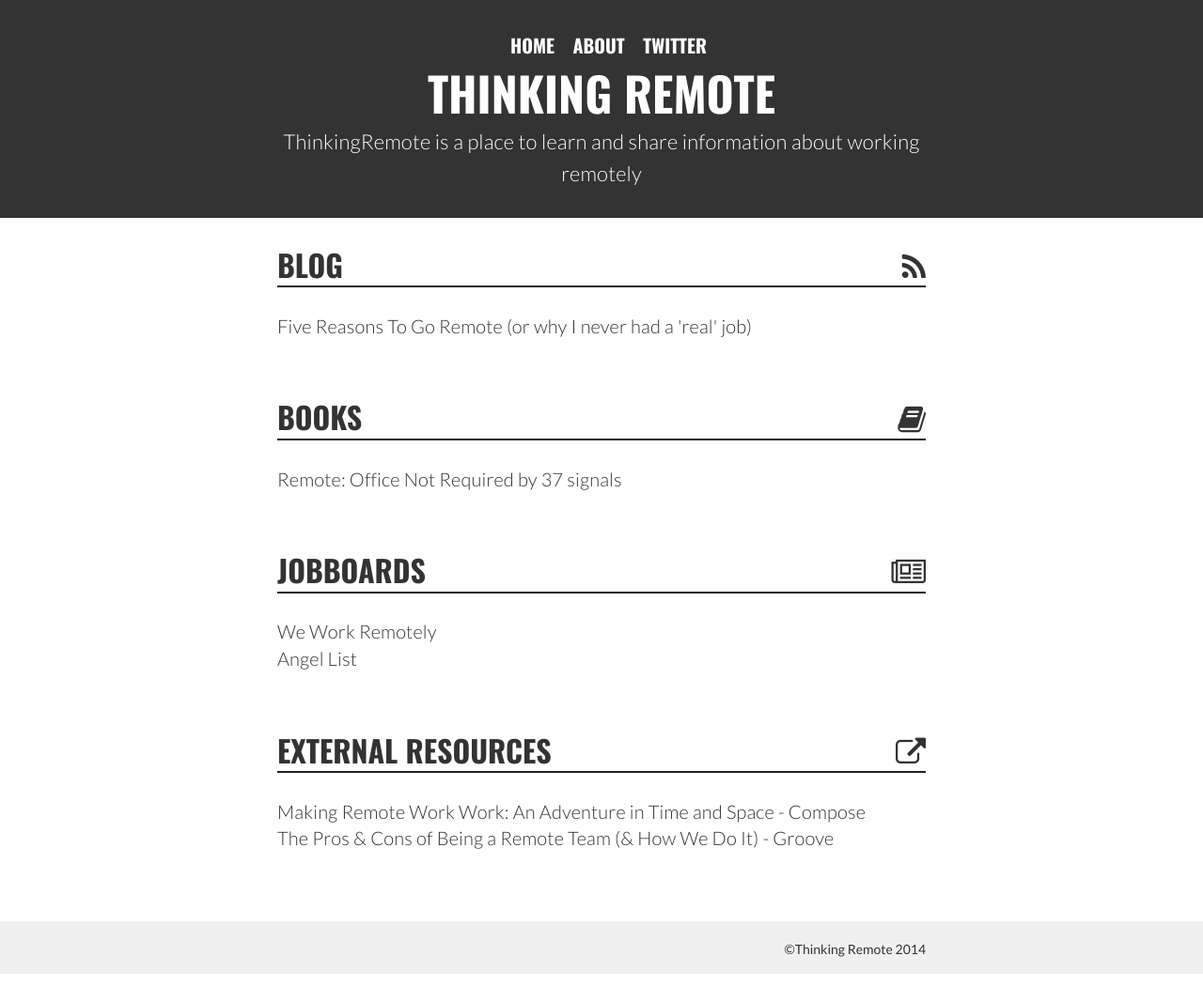
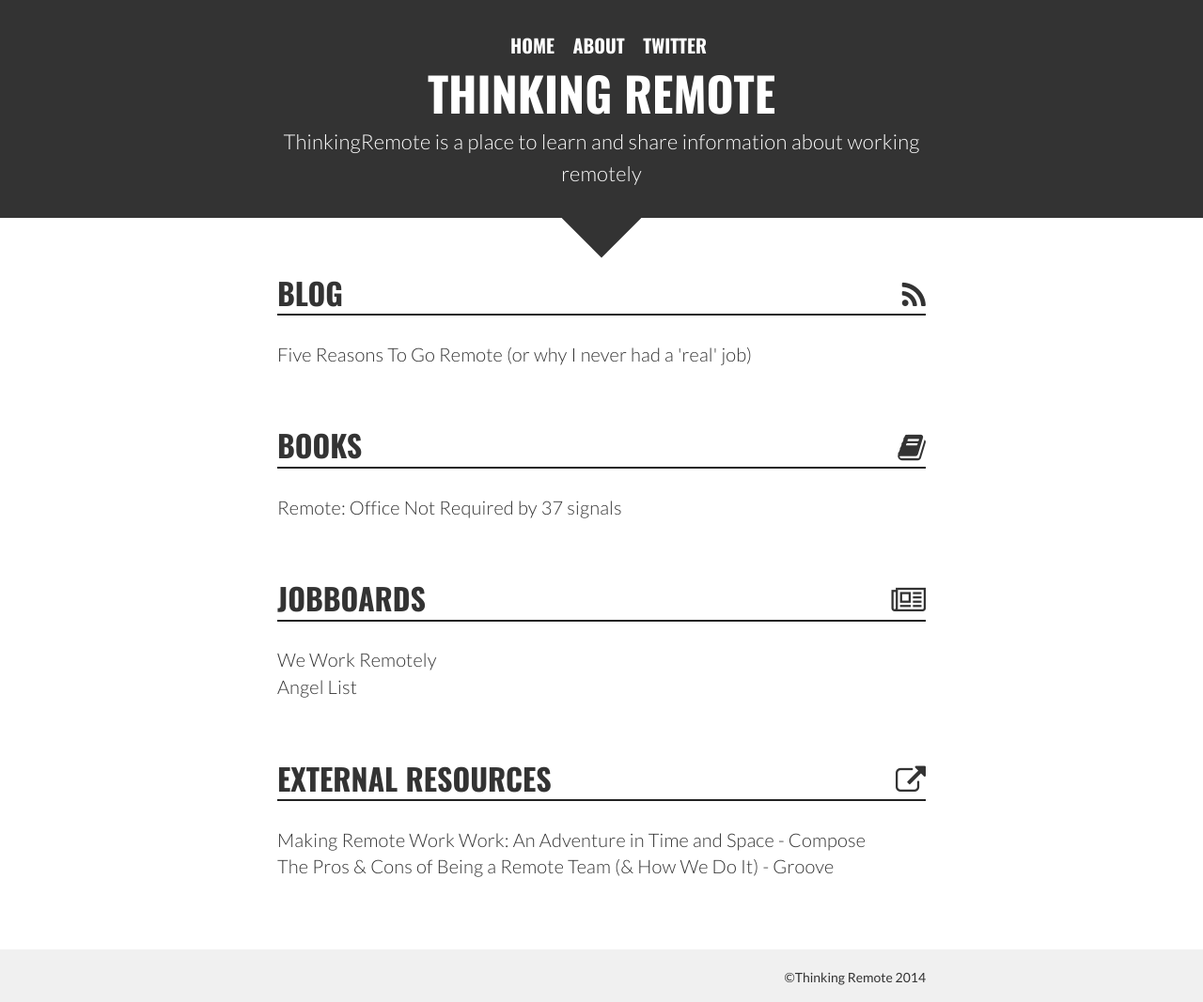
Before and after one commit to thinkingremote/thinkingremote.com, a Jekyll site: the page built from index.html, in a window 1280 px wide. Shown: the whole page at 94% size. Built offline with Jekyll 4.4.1, drawn with Linux system fonts in a browser that asks for light colours; nearby versions of some CDN libraries; comment, search, counter and statistics services are not loaded; before the commit the page ends 1037 px from its top, so only the background shows below that.

```diff
--- a/_includes/header.html
+++ b/_includes/header.html
@@ -1,5 +1,5 @@
 
-    <div class="header top-header ss-style-inczigzag">
+    <section class="header top-header ss-style-triangles">
     <div class="container">
       <div class="row">
         <div class="col-md-8 col-md-offset-2" style="position: relative;">
@@ -26,4 +26,4 @@
 </div>
 </div>
 </div>
-</div>
+</section>
--- a/_layouts/page.html
+++ b/_layouts/page.html
@@ -1,9 +1,9 @@
 ---
 layout: default
 ---
-    <div class="container">
+    <section class="container section-content">
       <div class="row">
-        <div class="col-md-8 col-md-offset-2" style="position: relative;">
+        <div class="col-md-8 col-md-offset-2"
 
   <header class="post-header">
 
@@ -18,4 +18,4 @@
 
 </div>
 </div>
-</div>
+</section>
--- a/_layouts/post.html
+++ b/_layouts/post.html
@@ -2,7 +2,7 @@
 layout: default
 ---
 
-
+<section class="section-content">
     <div class="container">
       <div class="row">
         <div class="col-md-8 col-md-offset-2" style="position: relative;">
@@ -48,3 +48,4 @@
 </div>
 </div>
 </div>
+</section>
--- a/css/_sass/styles.scss
+++ b/css/_sass/styles.scss
@@ -126,3 +126,52 @@
   font-size: 32px !important;
   margin-top: 10px !important;
 }
+
+//Change color1 to change entire color scheme
+$color1:#fff;
+$cloudColor:#ecf0f1;
+
+*, *:after, *::before {
+  -webkit-box-sizing: border-box;
+  -moz-box-sizing: border-box;
+  box-sizing: border-box;
+}
+
+/* General styles and layout */
+section {
+  position: relative;
+}
+
+section::before,
+section::after {
+  position: absolute;
+  content: '';
+  pointer-events: none;
+}
+
+/* Triangles */
+.ss-style-triangles::before,
+.ss-style-triangles::after {
+  left: 50%;
+  width: 60px;
+  height: 60px;
+  -webkit-transform: translateX(-50%) rotate(45deg);
+  transform: translateX(-50%) rotate(45deg);
+}
+/*
+.ss-style-triangles::before {
+  top: -50px;
+  background: $color1;
+}
+*/
+.ss-style-triangles::after {
+  bottom: -30px;
+  z-index: -3;
+  background: inherit;
+}
+
+/* Double Diagonal line */
+
+.section-content {
+  padding-top: 30px;
+}
```
